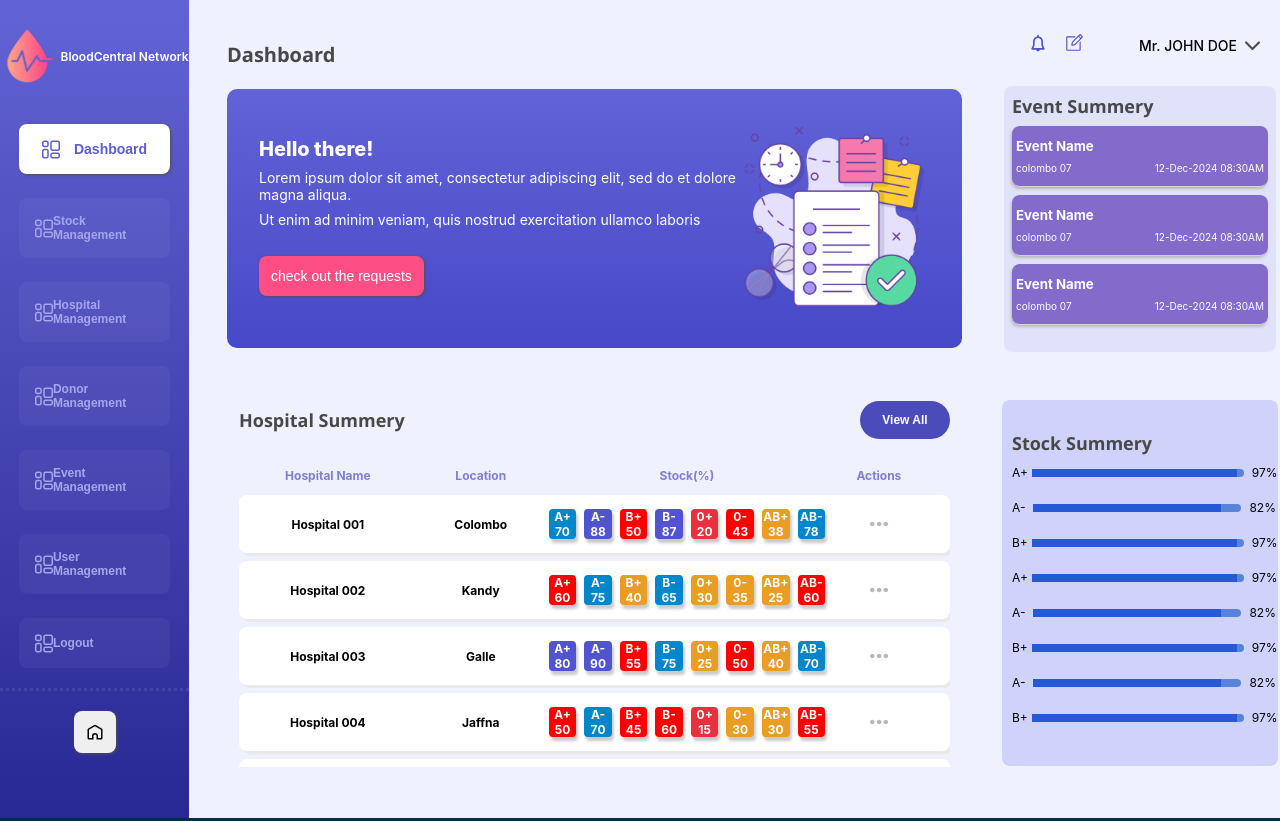
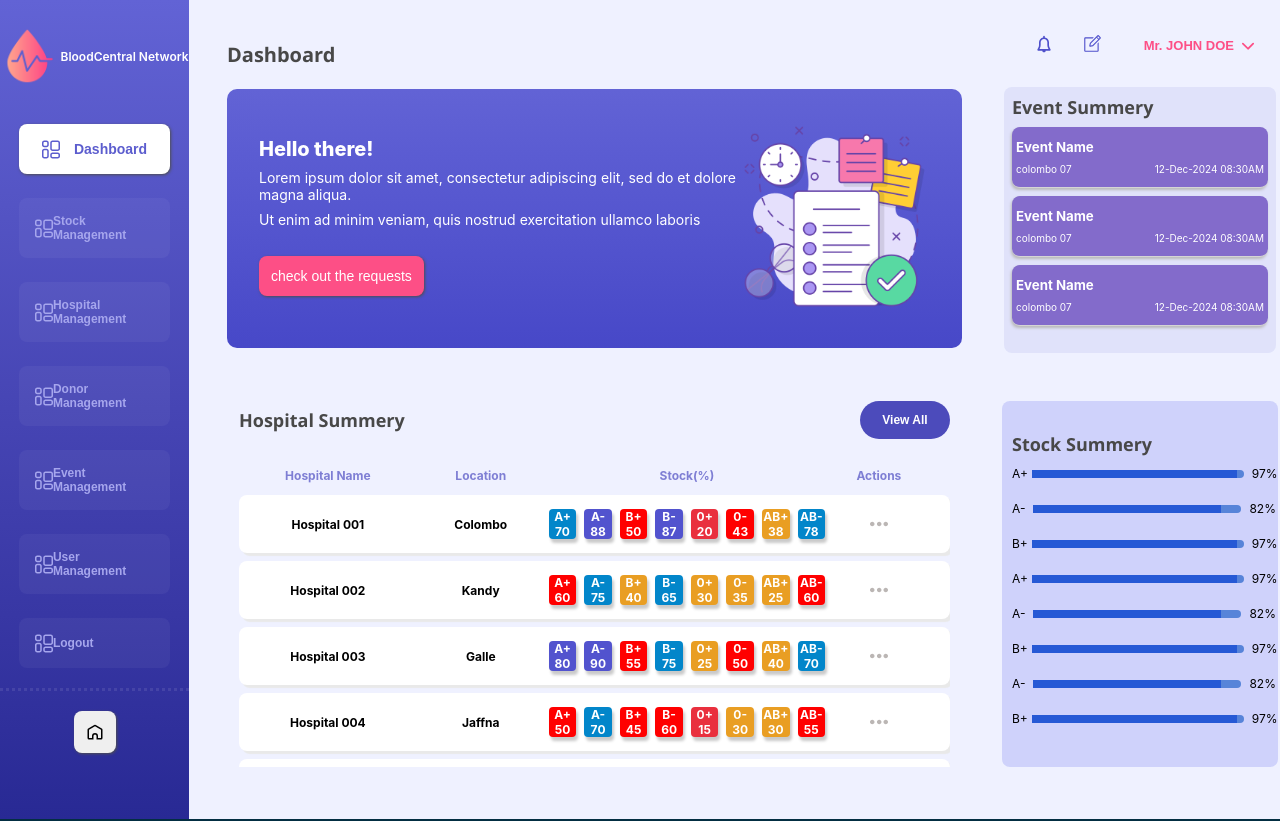
Before and after one commit to difelk/blood-bank-management, a React (Create React App) app: page /admin in a window 1280 px wide. Shown: the top 821 px of the page. Built offline with nearby package versions, Linux system fonts and the light colour scheme.

Commit message:
created custom dropdown for top navigation. dashboard changes v09

```diff
--- a/src/components/adminPanel/dashboard/Schedules.js
+++ b/src/components/adminPanel/dashboard/Schedules.js
@@ -2,30 +2,49 @@ import React, { useState } from "react";
 import Styles from "./Dashboard.module.scss";
 import CustomeDropdown from "../../common/components/customDropdown";
 import ArrowDownIcon from "../../../assets/icons/svgs/ArrowIcon";
-import MailIcon from "../../../assets/icons/svgs/MailIcon";
+// import MailIcon from "../../../assets/icons/svgs/MailIcon";
 import NotificationIcon from "../../../assets/icons/svgs/NotificationIcon";
 import NoteIcon from "../../../assets/icons/svgs/NoteIcon";
+import CustomModal from "../../common/components/modal/CustomModal";
 
 const Schedules = () => {
+  const [selectedDropdown, setSelectedDropdown] = useState("");
+
   const getUserProfileDrodown = (value) => {
+    setSelectedDropdown(value);
     console.log("sehedules value - ", value);
   };
 
   const profileData = [{ key: "profile", value: "View Profile" }];
+  const notifications = [
+    { key: "profile", value: "new request from this hospital" },
+    { key: "profile", value: "new request from this hospital 02" },
+    { key: "profile", value: "new request from this hospital 03" },
+  ];
+  const noteDropdown = [{ key: "addNote", value: "Create Note" }];
 
   return (
+    <>
+      {selectedDropdown ? (
+        <CustomModal
+          open={setSelectedDropdown}
+          title={selectedDropdown.value}
+        />
+      ) : (
+        ""
+      )}
       <div className={Styles.schedulesBarWrapper}>
         <div className={Styles.topProfileSection}>
           <div className={Styles.notificationDropdown1}>
             <CustomeDropdown
               getDropdownValue={getUserProfileDrodown}
-            dataset={profileData}
+              dataset={notifications}
               icon={<NotificationIcon size={20} color={"#4F50CB"} />}
               defultTxt={""}
             />
             <CustomeDropdown
               getDropdownValue={getUserProfileDrodown}
-            dataset={profileData}
+              dataset={noteDropdown}
               icon={<NoteIcon size={20} color={"#4F50CB"} />}
               defultTxt={""}
             />
@@ -36,7 +55,7 @@ const Schedules = () => {
               <CustomeDropdown
                 getDropdownValue={getUserProfileDrodown}
                 dataset={profileData}
-              icon={<ArrowDownIcon size={15} />}
+                icon={<ArrowDownIcon size={12} color={"#fd4f86"} />}
                 defultTxt={"Mr. JOHN DOE"}
               />
               {/* <p  className={Styles.user}>johndo@domain.com</p> */}
@@ -163,6 +182,7 @@ const Schedules = () => {
           </div>
         </div>
       </div>
+    </>
   );
 };
 
--- a/src/components/adminPanel/dashboard/SideBar.js
+++ b/src/components/adminPanel/dashboard/SideBar.js
@@ -20,6 +20,12 @@ const SideBar = ({ setCurrentPage }) => {
   };
 
   return (
+    <>
+      {isModalOpen ? (
+        <CustomModal open={setIsModalOpen} title={"Logout"} />
+      ) : (
+        ""
+      )}
       <div className={Styles.sidebarContainer}>
         <div className={Styles.sidebarWrapper}>
           <div className={Styles.logowrapper}>
@@ -68,7 +74,9 @@ const SideBar = ({ setCurrentPage }) => {
                 iconsRight={""}
                 isDisabled={false}
                 active={activeTab === TAB.STOCK_MANAGEMENT ? true : false}
-              onClick={() => getSelectedNavigationOption(TAB.STOCK_MANAGEMENT)}
+                onClick={() =>
+                  getSelectedNavigationOption(TAB.STOCK_MANAGEMENT)
+                }
               />
 
               <CustomButton
@@ -114,7 +122,9 @@ const SideBar = ({ setCurrentPage }) => {
                 iconsRight={""}
                 isDisabled={false}
                 active={activeTab === TAB.DONOR_MANAGEMENT ? true : false}
-              onClick={() => getSelectedNavigationOption(TAB.DONOR_MANAGEMENT)}
+                onClick={() =>
+                  getSelectedNavigationOption(TAB.DONOR_MANAGEMENT)
+                }
               />
 
               <CustomButton
@@ -135,7 +145,9 @@ const SideBar = ({ setCurrentPage }) => {
                 iconsRight={""}
                 isDisabled={false}
                 active={activeTab === TAB.EVENT_MANAGEMENT ? true : false}
-              onClick={() => getSelectedNavigationOption(TAB.EVENT_MANAGEMENT)}
+                onClick={() =>
+                  getSelectedNavigationOption(TAB.EVENT_MANAGEMENT)
+                }
               />
 
               <CustomButton
@@ -180,7 +192,9 @@ const SideBar = ({ setCurrentPage }) => {
 
               <CustomButton
                 buttonType={
-                activeTab === TAB.LOGOUT ? BUTTONTYPES.WHITE : BUTTONTYPES.GHOST
+                  activeTab === TAB.LOGOUT
+                    ? BUTTONTYPES.WHITE
+                    : BUTTONTYPES.GHOST
                 }
                 buttonText={TAB.LOGOUT}
                 iconsLeft={
@@ -211,12 +225,8 @@ const SideBar = ({ setCurrentPage }) => {
             onClick={() => getSelectedNavigationOption(TAB.HOME)}
           />
         </div>
-      {isModalOpen ? (
-        <CustomModal open={setIsModalOpen} title={"Logout"} />
-      ) : (
-        ""
-      )}
       </div>
+    </>
   );
 };
 
--- a/src/components/common/components/customDropdown.js
+++ b/src/components/common/components/customDropdown.js
@@ -1,28 +1,54 @@
-import React, { useState } from "react";
+import React, { useEffect, useRef, useState } from "react";
 import Styles from "./custome.module.scss";
 import ArrowDownIcon from "../../../assets/icons/svgs/ArrowIcon";
 const CustomeDropdown = ({ getDropdownValue, dataset, icon, defultTxt }) => {
   const [selectedValue, setSelectedValue] = useState(defultTxt ?? "");
+  const [showDropdown, setShowDropdown] = useState(false);
 
-  const handleChange = (event) => {
-    setSelectedValue(event.target.value);
-    return getDropdownValue(selectedValue);
+  const dropdownRef = useRef(null);
+
+  useEffect(() => {
+    const handleClickOutside = (event) => {
+      if (dropdownRef.current && !dropdownRef.current.contains(event.target)) {
+        setShowDropdown(false);
+      }
+    };
+
+    document.addEventListener("click", handleClickOutside);
+
+    return () => {
+      document.removeEventListener("click", handleClickOutside);
+    };
+  }, []);
+
+  const handleDropDownItemClick = (item) => {
+    getDropdownValue(item);
+    setShowDropdown(!showDropdown);
   };
 
   return (
-    <div className={Styles.dropdownWrapper}>
-      <p className={Styles.dropdownDispalyTxt}>{selectedValue}</p>
-      <div className={Styles.dropdownIcon}>{icon}</div>
-      {/* <select
-        value={selectedValue}
-        onChange={handleChange}
-        className={Styles.customDropdownDrop}
-      > */}
-      {/* <option value="volvo">Volvo</option>
-        <option value="saab">Saab</option>
-        <option value="mercedes">Mercedes</option>
-        <option value="audi">Audi</option> */}
-      {/* </select> */}
+    <div className={Styles.dropdownWrapper} ref={dropdownRef}>
+      <button
+        className={Styles.dropdown}
+        onClick={() => setShowDropdown(!showDropdown)}
+      >
+        <p className={Styles.dropdownDispalyTxt}>{selectedValue}</p>
+        <div className={Styles.dropdownIcon}>{icon}</div>
+        {showDropdown ? (
+          <div className={Styles.dropdownList}>
+            {dataset.map((item) => (
+              <button
+                className={Styles.dropdownItem}
+                onClick={() => handleDropDownItemClick(item)}
+              >
+                {item.value}
+              </button>
+            ))}
+          </div>
+        ) : (
+          ""
+        )}
+      </button>
     </div>
   );
 };
--- a/src/components/common/components/custome.module.scss
+++ b/src/components/common/components/custome.module.scss
@@ -5,9 +5,10 @@
     cursor: pointer;
 
     .dropdownDispalyTxt {
-        font-size: 14px;
-        font-weight: 500;
+        font-size: 13px;
+        font-weight: 700;
         margin: 0 8px;
+        color: #fd4f86;
     }
 
 }
@@ -175,3 +176,44 @@
     border: 2px solid rgb(250, 250, 250);
     border-radius: 8px;
 }
+
+.dropdown {
+    display: flex;
+    flex-direction: row;
+    align-items: center;
+    border: none;
+    background-color: transparent !important;
+    cursor: pointer;
+    position: relative;
+
+    .dropdownList {
+        position: absolute;
+        top: 30px;
+        min-width: 120px;
+        background-color: #ffffff;
+        border-radius: 10px;
+        display: flex;
+        flex-direction: column;
+        padding: 12px;
+        box-shadow: 1px 2px 4px 0px rgb(209 208 208);
+
+        .dropdownItem {
+            border: 1px solid #e0e0e0;
+            background-color: #ffffff;
+            padding: 8px;
+            border-radius: 8px;
+            cursor: pointer;
+            transition: all 300ms ease-in-out;
+            margin-bottom: 10px;
+        }
+
+        .dropdownItem:hover {
+            border: 1px solid #e0e0e0;
+            background-color: #ececec;
+            padding: 8px;
+            border-radius: 8px;
+            cursor: pointer;
+        }
+
+    }
+}
```
Lines whose indentation alone changed are shown as unchanged.
